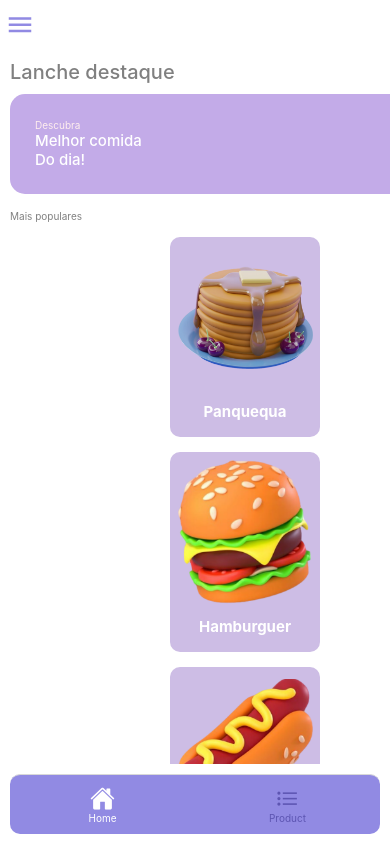
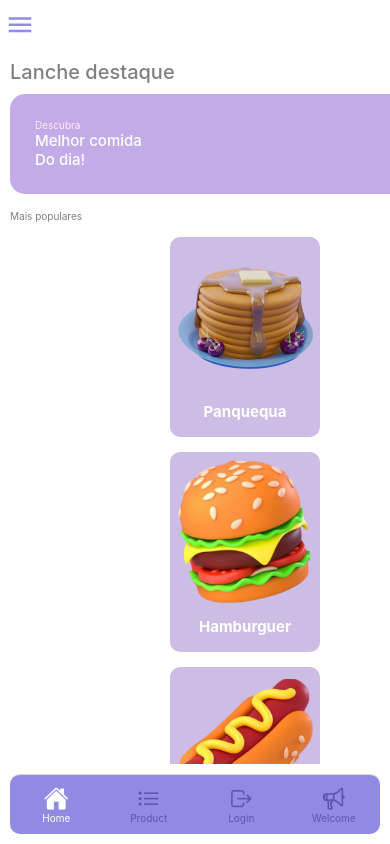
Before and after one commit to ViniciusLucchesi/food-truck, a React Native app: screen / in a window 390 px wide. Built offline with nearby package versions, Linux system fonts and the light colour scheme.

Commit message:
Mantendo somente o necessário

```diff
--- a/src/routes/rotas.js
+++ b/src/routes/rotas.js
@@ -14,19 +14,8 @@ import Product from '../screens/product.js';
 const Tab = createBottomTabNavigator();
 
 export default function Rotas() {
-    const [currentRouteName, setCurrentRouteName] = React.useState('Home');
-
-    React.useEffect(() => {
-        setCurrentRouteName('Home');
-    }, []);
-
     return (
-        <NavigationContainer
-            onStateChange={(state) => {
-                const routeName = getFocusedRouteNameFromRoute(state) ?? 'Home';
-                setCurrentRouteName(routeName);
-            }}
-        >
+        <NavigationContainer>
             <Tab.Navigator
                 screenOptions={({ route }) => ({
                     tabBarIcon: ({ focused, color, size }) => {
@@ -36,6 +25,10 @@ export default function Rotas() {
                             iconName = focused ? 'ios-home' : 'ios-home-outline';
                         } else if (route.name === 'Product') {
                             iconName = focused ? 'ios-list' : 'ios-list-outline';
+                        } else if (route.name === 'Login') {
+                            iconName = focused ? 'log-out-outline' : 'log-out-outline';
+                        } else {
+                            iconName = focused ? 'megaphone-outline' : 'megaphone-outline';
                         }
                         return <Ionicons name={iconName} size={size} color={color} />;
                     },
@@ -44,8 +37,8 @@ export default function Rotas() {
                     tabBarInactiveTintColor: '#5D55B2',
                 })}
             >
-                {currentRouteName !== 'Home' && currentRouteName !== 'Product' && (
-                    <>
+                <Tab.Screen name="Home" component={Home} options={{ headerShown: false }} />
+                <Tab.Screen name="Product" component={Product} options={{ headerShown: false }} />
                 <Tab.Screen
                     name="Login"
                     component={Login}
@@ -56,10 +49,6 @@ export default function Rotas() {
                     component={Welcome}
                     options={{ tabBarStyle: { display: 'none' }, headerShown: false }}
                 />
-                    </>
-                )}
-                <Tab.Screen name="Home" component={Home} options={{ headerShown: false }} />
-                <Tab.Screen name="Product" component={Product} options={{ headerShown: false }} />
             </Tab.Navigator>
         </NavigationContainer>
     );
```
Lines whose indentation alone changed are shown as unchanged.
